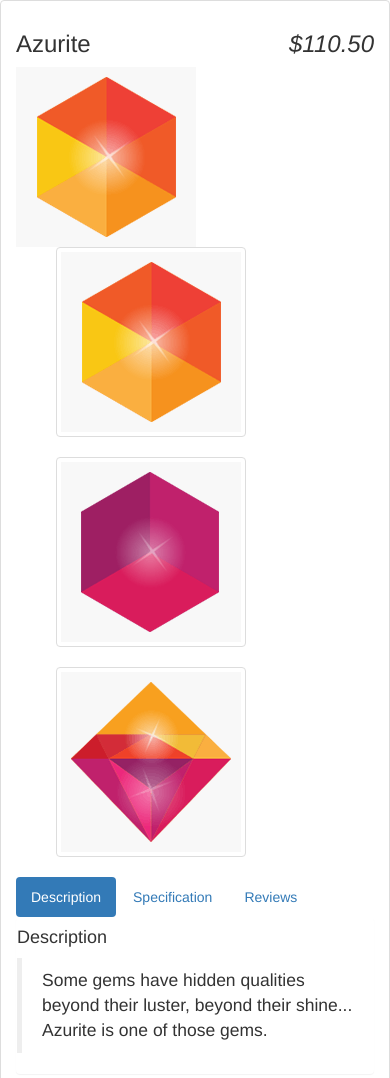
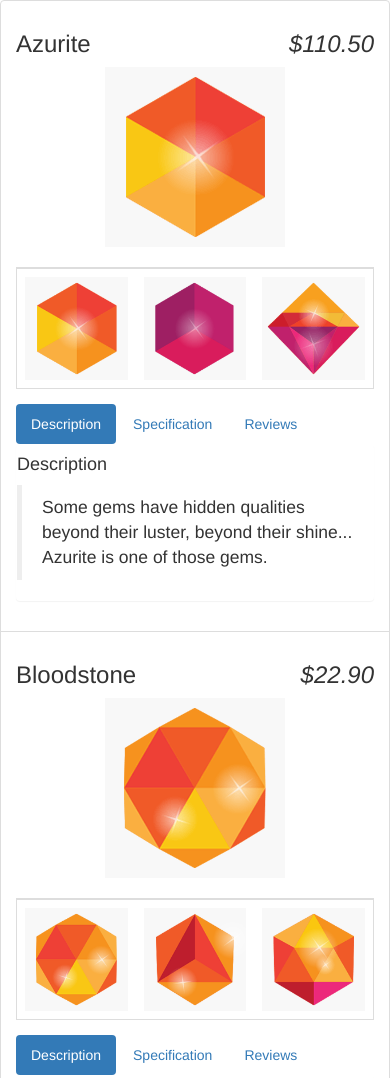
Before and after one commit to LuisEvilCo/Flatlanders, a plain HTML site: page index.html in a window 390 px wide. Shown: the top 1078 px of the page. Drawn offline with nearby package versions, Linux system fonts and the light colour scheme.

Commit message:
responsive gallery

```diff
--- a/index.html
+++ b/index.html
@@ -1,5 +1,6 @@
 <html ng-app="store">
     <head>
+      <meta name="viewport" content="width=device-width, initial-scale=1, maximum-scale=1, user-scalable=no">
         <title>Angular.js</title>
          <!-- bootstrap-->
          <link rel="stylesheet" href="https://maxcdn.bootstrapcdn.com/bootstrap/3.3.6/css/bootstrap.min.css" >
@@ -13,21 +14,41 @@
 <script type="text/javascript" src="js/app.js"> </script>
 
 <ul class="list-group">
+
     <li class="list-group-item" ng-repeat="product in store.products | orderBy:'name'">
         <h3>
             {{product.name}}
             <em class="pull-right"> {{product.price | currency }}</em>
         </h3>
+
         <!-- Image Gallery  -->
       <div class="gallery" ng-show="product.images.length" ng-controller="GalleryController as gallery">
+
         <div class="img-wrap">
-          <img ng-src="{{product.images[gallery.current]}}" />
+              <img ng-src="{{product.images[gallery.current]}}" class="center-block"/>
         </div>
+
+        <br/>
+
+        <div class="table-responsive center-block">
+          <table class="table">
+            <tbody>
+              <tr>
+                <th ng-repeat="image in product.images" class="small-image">
+                  <img ng-src="{{image}}" ng-click="gallery.setCurrent($index)" class="img-responsive"  />
+                </th>
+              </tr>
+            </tbody>
+          </table>
+        </div>
+        <!--
         <ul class="img-thumbnails clearfix">
           <li class="small-image pull-left thumbnail" ng-repeat="image in product.images">
-            <img ng-src="{{image}}" />
+            <img ng-src="{{image}}" ng-click="gallery.setCurrent($index)" class="img-responsive"  />
           </li>
         </ul>
+        -->
+
         <section ng-controller="PanelController as panel">
           <!-- navigation buttons -->
           <ul class="nav nav-pills">
@@ -41,18 +62,22 @@
                <a href ng-click="panel.selectTab(3)">Reviews</a>
             </li>
           </ul>
+
           <!-- panels for the navigation -->
           <div class="panel" ng-show="panel.isSelected(1)">
             <h4>Description</h4>
             <blockquote>{{product.description}}</blockquote>
-          </div>
+        </div>
+
           <div class="panel" ng-show="panel.isSelected(2)">
             <h4>Specification</h4>
             <blockquote>Shine: {{product.shine}}</blockquote>
           </div>
+
           <div class="panel" ng-show="panel.isSelected(3)">
             <h4>Reviews</h4>
             <blockquote>None yet</blockquote>
+          </div>
         </section>
       </div>
 </ul>
```
